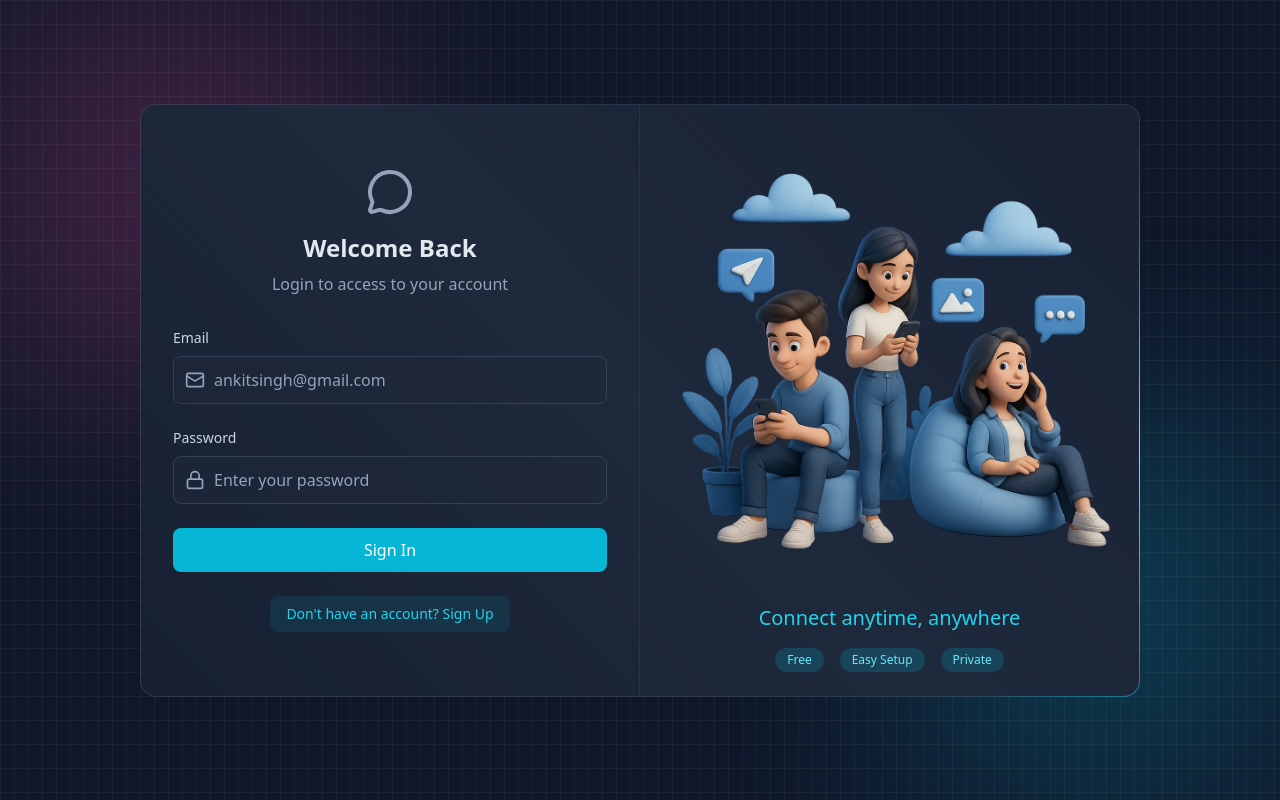
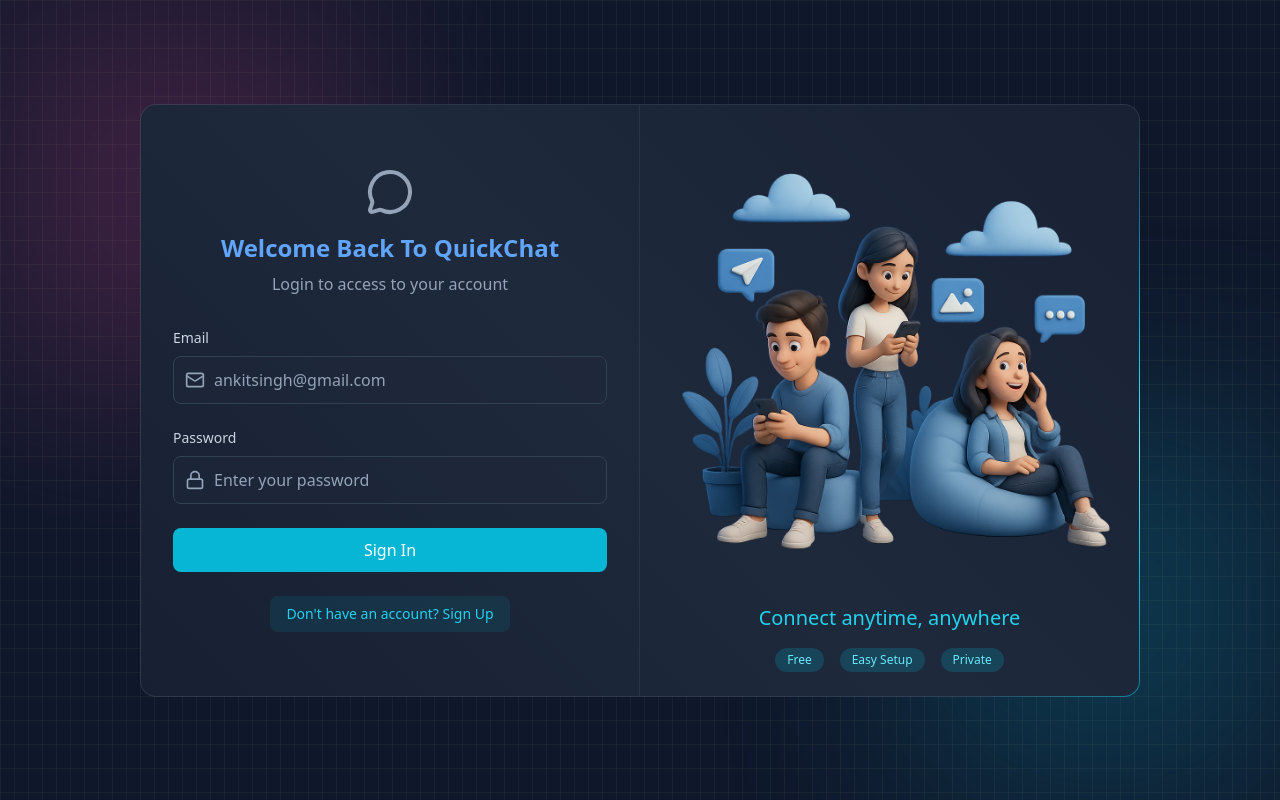
Before and after one commit to ankitsingh221/quickChat, a React app in the folder frontend/: page /login in a window 1280 px wide. Built offline with nearby package versions, Linux system fonts and the light colour scheme; no server answers; the HTML template or start-up script is replaced by a standard one.

Commit message:
text color changing

```diff
--- a/frontend/src/pages/LoginPage.jsx
+++ b/frontend/src/pages/LoginPage.jsx
@@ -26,7 +26,7 @@ function LoginPage() {
                 {/* HEADING TEXT */}
                 <div className="text-center mb-8">
                   <MessageCircleIcon className="w-12 h-12 mx-auto text-slate-400 mb-4" />
-                  <h2 className="text-2xl font-bold text-slate-200 mb-2">Welcome Back</h2>
+                  <h2 className="text-2xl font-bold text-blue-400 mb-2">Welcome Back To QuickChat</h2>
                   <p className="text-slate-400">Login to access to your account</p>
                 </div>
 
--- a/frontend/src/pages/SignupPage.jsx
+++ b/frontend/src/pages/SignupPage.jsx
@@ -26,6 +26,7 @@ function SignupPage() {
                 {/* HEADING TEXT */}
                 <div className="text-center mb-8">
                   <MessageCircleIcon className="w-12 h-12 mx-auto text-slate-400 mb-4" />
+                   <h2 className="text-3xl  font-bold text-blue-400" > Welcome To QuickChat</h2>
                   <h2 className="text-2xl font-bold text-slate-200 mb-2">Create Account</h2>
                   <p className="text-slate-400">Sign up for a new account</p>
                 </div>
```
